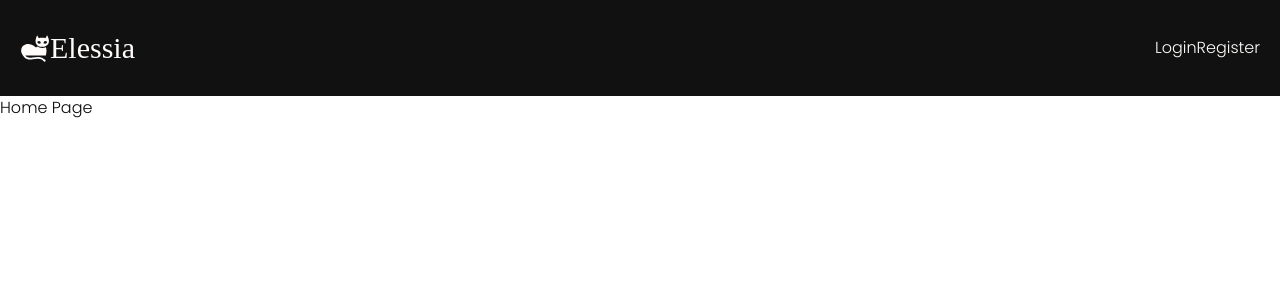
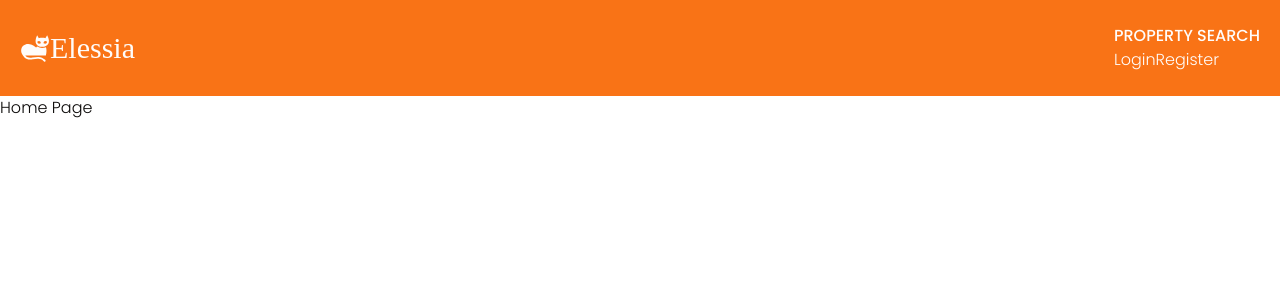
Before and after one commit to Nimira43/Elessia, a Next.js app: page / in a window 1280 px wide. Shown: the top 300 px of the page. Built offline with nearby package versions, Linux system fonts and the light colour scheme; no server answers; a web font is replaced by a local one.

Commit message:
Property Search link

```diff
--- a/app/globals.css
+++ b/app/globals.css
@@ -10,6 +10,10 @@
 
 .logo {
   font-family: 'Meie Script', cursive;
+}
+
+.btn-hover {
+  transition: all 0.5s ease;
 }
 
 @layer base {
--- a/app/layout.tsx
+++ b/app/layout.tsx
@@ -25,7 +25,7 @@ export default function RootLayout({
     <html lang='en'>
       <body className={poppins.className}>
         <AuthProvider>
-          <nav className='bg-dark text-light p-5 h-24 flex items-center justify-between'>
+          <nav className='bg-primary text-light p-5 h-24 flex items-center justify-between'>
             <Link
               href='/'
               className='text-3xl logo flex items-center'
@@ -34,7 +34,17 @@ export default function RootLayout({
               <span>Elessia</span>
             </Link>
             <ul>
-              <AuthButtons />
+              <li>
+                <Link
+                  className='uppercase font-medium hover:text-support-light btn-hover'
+                  href='/property-search'
+                >
+                  Property Search
+                </Link>
+              </li>
+              <li>
+                <AuthButtons />
+              </li>
             </ul>
           </nav>
           {children}
--- a/tailwind.config.js
+++ b/tailwind.config.js
@@ -10,8 +10,8 @@ module.exports = {
   theme: {
   	extend: {
   		colors: {
-  			'main': '#ff4500',
-  			'support': '#008080',
+  			'support-dark': '#ffd700',
+  			'support-light': '#fff3ad',
   			'dark': '#111',
   			'light': '#fffcfa',
   			'grey-dark': '#333',
```
